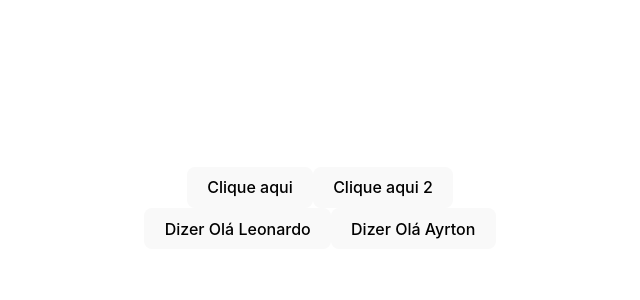
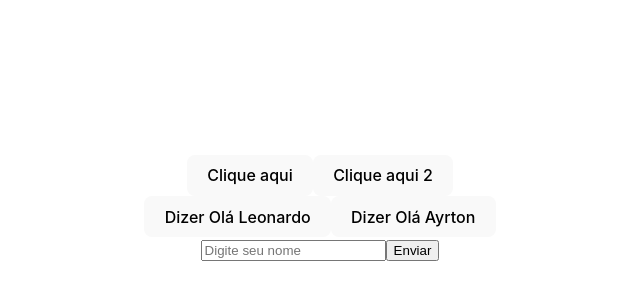
Before and after one commit to francojeferson/react-core-fundamentals, a React (Vite) app in the folder 4_events/: page / in a window 1280 px wide. Shown: the part 192-492 px from the top of the page, without its empty margins (320-960 px from the left). Built offline with nearby package versions, Linux system fonts and the light colour scheme.

Commit message:
docs(events): update EventHandlingExamples.jsx

```diff
--- a/4_events/src/components/EventHandlingExamples.jsx
+++ b/4_events/src/components/EventHandlingExamples.jsx
@@ -9,6 +9,11 @@ const EventHandlingExamples = () => {
     alert(`Olá ${name}`);
   };
 
+  const handleSubmit = (e) => {
+    e.preventDefault();
+    alert("enviado!");
+  };
+
   return (
     <div>
       <button onClick={() => alert("oi")}>Clique aqui</button>
@@ -16,6 +21,11 @@ const EventHandlingExamples = () => {
       <br />
       <button onClick={() => handleGreet("Leonardo")}>Dizer Olá Leonardo</button>
       <button onClick={() => handleGreet("Ayrton")}>Dizer Olá Ayrton</button>
+      <br />
+      <form onSubmit={handleSubmit}>
+        <input type="text" placeholder="Digite seu nome" />
+        <input type="submit" value="Enviar" />
+      </form>
     </div>
   );
 };
```
